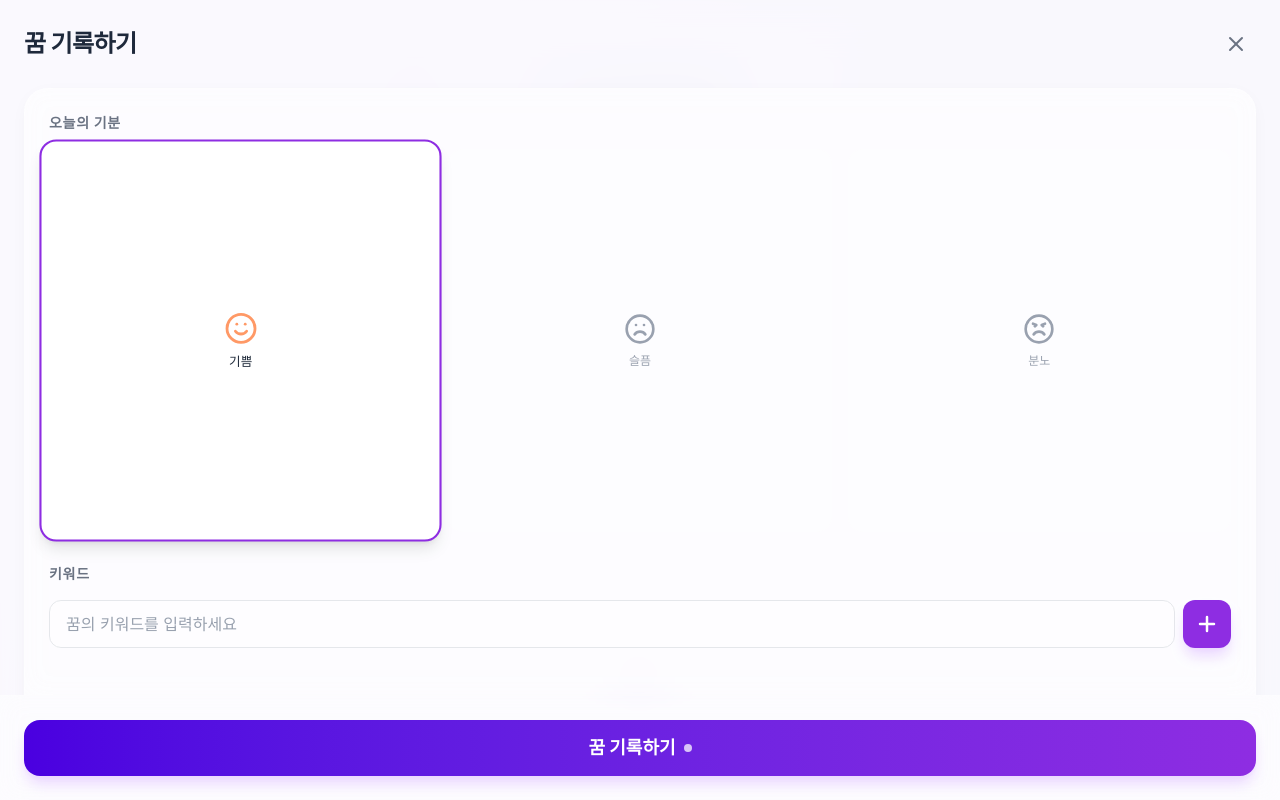
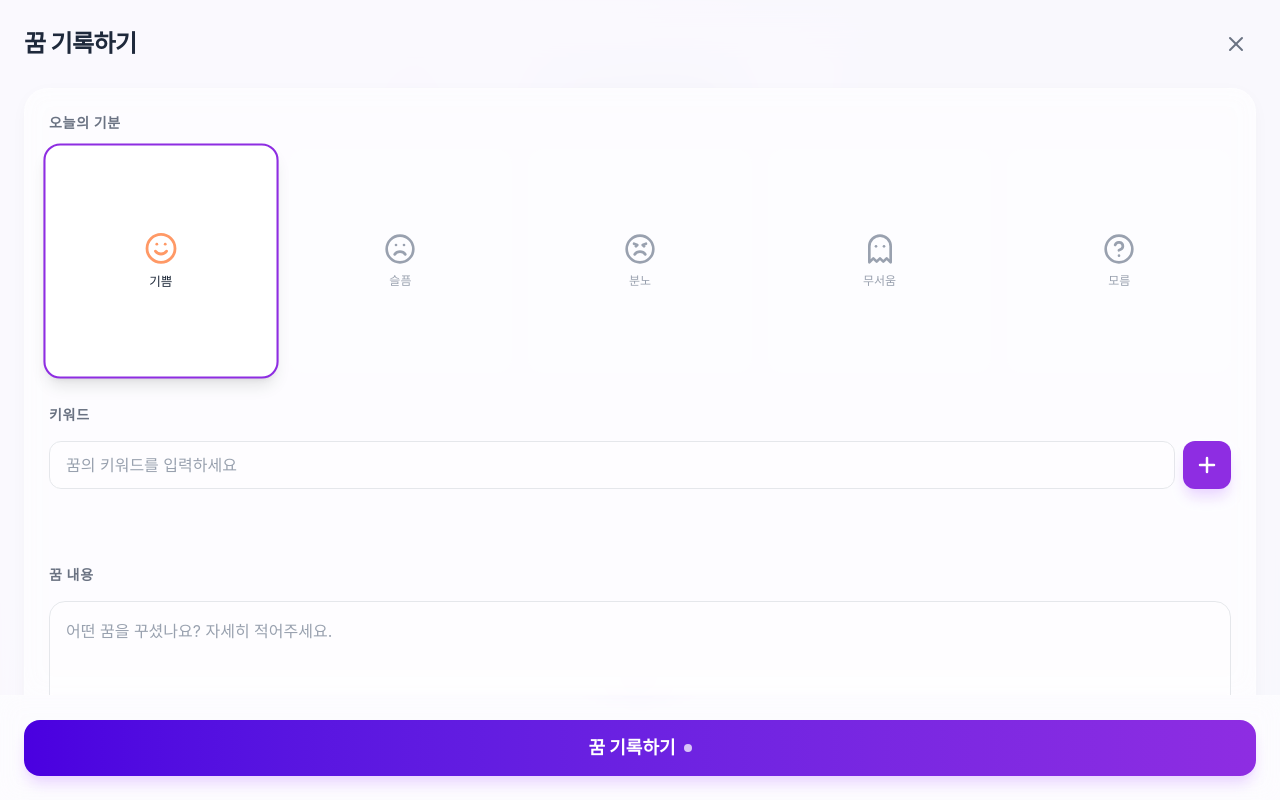
Before and after one commit to KU-DreamWeaver/DreamWeaber-Client, a React (Vite) app: page /record in a window 1280 px wide. Built offline with nearby package versions, Linux system fonts and the light colour scheme; a web font is replaced by a local one.

Commit message:
feat: Add Layout and DreamListCard components, refactor pages

```diff
--- a/src/App.tsx
+++ b/src/App.tsx
@@ -1,35 +1,12 @@
 import React from "react";
-import { Routes, Route, Navigate, Outlet } from "react-router-dom";
-import BottomNav from "./components/layout/BottomNav";
+import { Routes, Route, Navigate } from "react-router-dom";
 import CalendarPage from "./pages/CalendarPage";
 import ListPage from "./pages/ListPage";
 import RecordPage from "./pages/RecordPage";
 import AlarmPage from "./pages/AlarmPage";
 import MyPage from "./pages/MyPage";
 
-import Header from "./components/layout/Header";
-
-const Layout: React.FC = () => {
-  return (
-    // Desktop wrapper - fills entire viewport with gradient background
-    <div className="desktop-wrapper h-dvh w-full flex justify-center items-center overflow-hidden">
-      {/* Mobile container - centered on desktop, full screen on mobile */}
-      <div className="mobile-gradient w-full max-w-[430px] h-full md:h-[90vh] md:max-h-[850px] md:rounded-4xl relative overflow-hidden md:shadow-2xl md:border md:border-white/20 flex flex-col">
-        {/* Header */}
-        <Header />
-
-        {/* Content area */}
-        <div className="flex-1 overflow-y-auto scrollbar-hide relative w-full">
-          <Outlet />
-        </div>
-        {/* Bottom Navigation */}
-        <div className="shrink-0 z-50">
-          <BottomNav />
-        </div>
-      </div>
-    </div>
-  );
-};
+import Layout from "./components/layout/Layout";
 
 import { useAlarmScheduler } from "./hooks/useAlarmScheduler";
 import { Toaster } from "react-hot-toast";
--- /dev/null
+++ b/src/components/dream/DreamListCard.tsx
@@ -0,0 +1,65 @@
+import React from "react";
+import { motion } from "framer-motion";
+import { format } from "date-fns";
+import type { DreamRecord } from "../../types/dream";
+import { getEmotionConfig } from "../../constants/dream";
+
+interface DreamListCardProps {
+  dream: DreamRecord;
+  onClick: (dream: DreamRecord) => void;
+}
+
+const DreamListCard: React.FC<DreamListCardProps> = ({ dream, onClick }) => {
+  const emotionConfig = getEmotionConfig(dream.emotion);
+
+  return (
+    <motion.div
+      initial={{ opacity: 0, y: 20 }}
+      animate={{ opacity: 1, y: 0 }}
+      transition={{ duration: 0.3 }}
+      onClick={() => onClick(dream)}
+      className="bg-white rounded-2xl p-4 shadow-sm border border-gray-100 flex gap-4 cursor-pointer hover:shadow-md transition-shadow"
+    >
+      {/* Thumbnail */}
+      <div className="w-20 h-20 rounded-xl overflow-hidden shrink-0 bg-gray-100">
+        <img
+          src={
+            dream.imageUrl ||
+            "https://images.unsplash.com/photo-1517315003714-a071486bd9ea?q=80&w=2071&auto=format&fit=crop"
+          }
+          alt="Dream"
+          className="w-full h-full object-cover"
+        />
+      </div>
+
+      {/* Content */}
+      <div className="flex-1 min-w-0 flex flex-col justify-center">
+        <div className="flex items-center gap-2 mb-1">
+          <span className="text-xs font-medium text-gray-500">
+            {format(new Date(dream.createdAt), "yyyy. MM. dd")}
+          </span>
+          <span
+            className={`text-xs font-bold px-2 py-0.5 rounded-full ${emotionConfig.bg} ${emotionConfig.textColor}`}
+          >
+            {emotionConfig.label}
+          </span>
+        </div>
+        <h3 className="text-base font-bold text-gray-800 mb-1 truncate">
+          {dream.description}
+        </h3>
+        <div className="flex gap-1 overflow-hidden">
+          {dream.keywords.slice(0, 3).map((keyword) => (
+            <span
+              key={keyword}
+              className="text-xs text-gray-500 bg-gray-50 px-2 py-0.5 rounded-md whitespace-nowrap"
+            >
+              #{keyword}
+            </span>
+          ))}
+        </div>
+      </div>
+    </motion.div>
+  );
+};
+
+export default DreamListCard;
--- /dev/null
+++ b/src/components/layout/Layout.tsx
@@ -0,0 +1,28 @@
+import React from "react";
+import { Outlet } from "react-router-dom";
+import Header from "./Header";
+import BottomNav from "./BottomNav";
+
+const Layout: React.FC = () => {
+  return (
+    // Desktop wrapper - fills entire viewport with gradient background
+    <div className="desktop-wrapper h-dvh w-full flex justify-center items-center overflow-hidden">
+      {/* Mobile container - centered on desktop, full screen on mobile */}
+      <div className="mobile-gradient w-full max-w-[430px] h-full md:h-[90vh] md:max-h-[850px] md:rounded-4xl relative overflow-hidden md:shadow-2xl md:border md:border-white/20 flex flex-col">
+        {/* Header */}
+        <Header />
+
+        {/* Content area */}
+        <div className="flex-1 overflow-y-auto scrollbar-hide relative w-full">
+          <Outlet />
+        </div>
+        {/* Bottom Navigation */}
+        <div className="shrink-0 z-50">
+          <BottomNav />
+        </div>
+      </div>
+    </div>
+  );
+};
+
+export default Layout;
--- /dev/null
+++ b/src/constants/dream.ts
@@ -0,0 +1,58 @@
+import { Smile, Frown, Angry, Ghost, HelpCircle } from "lucide-react";
+import type { EmotionType } from "../types/dream";
+
+export interface EmotionConfig {
+  value: EmotionType;
+  label: string;
+  icon: React.ElementType;
+  color: string;     // Icon color
+  bg: string;        // Badge background
+  textColor: string; // Badge text color
+}
+
+export const EMOTIONS: EmotionConfig[] = [
+  {
+    value: "JOY",
+    label: "기쁨",
+    icon: Smile,
+    color: "text-[#FF9966]",
+    bg: "bg-yellow-100",
+    textColor: "text-yellow-700"
+  },
+  {
+    value: "SAD",
+    label: "슬픔",
+    icon: Frown,
+    color: "text-[#5B86E5]",
+    bg: "bg-blue-100",
+    textColor: "text-blue-700"
+  },
+  {
+    value: "ANGRY",
+    label: "분노",
+    icon: Angry,
+    color: "text-[#EF4444]",
+    bg: "bg-red-100",
+    textColor: "text-red-700"
+  },
+  {
+    value: "FEAR",
+    label: "무서움",
+    icon: Ghost,
+    color: "text-purple-500",
+    bg: "bg-purple-100",
+    textColor: "text-purple-700"
+  },
+  {
+    value: "MUMBLE",
+    label: "모름",
+    icon: HelpCircle,
+    color: "text-gray-500",
+    bg: "bg-gray-100",
+    textColor: "text-gray-700"
+  },
+];
+
+export const getEmotionConfig = (emotion: EmotionType) => {
+  return EMOTIONS.find((e) => e.value === emotion) || EMOTIONS[4]; // Default to MUMBLE
+};
--- a/src/features/record/RecordModal.tsx
+++ b/src/features/record/RecordModal.tsx
@@ -1,9 +1,10 @@
 import React, { useState } from "react";
 import { useForm, useWatch } from "react-hook-form";
-import { Plus, Smile, Frown, Angry, X } from "lucide-react";
+import { Plus, X } from "lucide-react";
 import { motion, AnimatePresence } from "framer-motion";
 import { useCreateDreamMutation } from "../../hooks/queries/useDream";
 import type { EmotionType, DreamRecord } from "../../types/dream";
+import { EMOTIONS } from "../../constants/dream";
 
 interface RecordModalProps {
   isOpen: boolean;
@@ -16,17 +17,6 @@ interface RecordFormValues {
   description: string;
   emotion: EmotionType;
 }
-
-const EMOTIONS: {
-  value: EmotionType;
-  label: string;
-  icon: React.ElementType;
-  color: string;
-}[] = [
-  { value: "JOY", label: "기쁨", icon: Smile, color: "text-[#FF9966]" },
-  { value: "SAD", label: "슬픔", icon: Frown, color: "text-[#5B86E5]" },
-  { value: "ANGRY", label: "분노", icon: Angry, color: "text-[#EF4444]" },
-];
 
 const RecordModal: React.FC<RecordModalProps> = ({
   isOpen,
--- a/src/pages/MyPage.tsx
+++ b/src/pages/MyPage.tsx
@@ -17,19 +17,19 @@ const MyPage: React.FC = () => {
     <div className="p-6 space-y-6 pb-24">
       {/* Profile Card */}
       <div className="glass-panel rounded-3xl p-6 relative overflow-hidden group bg-white/40">
-        <div className="absolute top-0 right-0 w-32 h-32 bg-gradient-to-br from-pink-300/30 to-purple-300/30 rounded-full blur-2xl -mr-10 -mt-10 pointer-events-none" />
+        <div className="absolute top-0 right-0 w-32 h-32 bg-linear-to-br from-pink-300/30 to-purple-300/30 rounded-full blur-2xl -mr-10 -mt-10 pointer-events-none" />
 
         <div className="flex items-center gap-5 relative z-10">
-          <div className="w-20 h-20 rounded-full bg-gradient-to-br from-[var(--primary)] to-[var(--secondary)] p-[3px] shadow-lg shadow-pink-200">
+          <div className="w-20 h-20 rounded-full bg-linear-to-br from-(--primary) to-(--secondary) p-[3px] shadow-lg shadow-pink-200">
             <div className="w-full h-full rounded-full bg-white/90 flex items-center justify-center backdrop-blur-sm">
-              <User size={32} className="text-[var(--primary)]" />
+              <User size={32} className="text-(--primary)" />
             </div>
           </div>
           <div>
-            <h2 className="text-xl font-bold text-[var(--text-primary)] mb-1">
+            <h2 className="text-xl font-bold text-(--text-primary) mb-1">
               드림웨버
             </h2>
-            <p className="text-sm text-[var(--text-secondary)] font-medium">
+            <p className="text-sm text-(--text-secondary) font-medium">
               dreamer@example.com
             </p>
           </div>
@@ -46,13 +46,13 @@ const MyPage: React.FC = () => {
             }`}
           >
             <div className="w-12 h-12 rounded-2xl bg-white/60 flex items-center justify-center shadow-sm group-hover:scale-105 transition-transform duration-200 border border-white/50">
-              <item.icon size={22} className="text-[var(--primary)]" />
+              <item.icon size={22} className="text-(--primary)" />
             </div>
             <div className="flex-1">
-              <p className="font-bold text-[var(--text-primary)] text-[15px]">
+              <p className="font-bold text-(--text-primary) text-[15px]">
                 {item.label}
               </p>
-              <p className="text-xs text-[var(--text-secondary)] mt-0.5">
+              <p className="text-xs text-(--text-secondary) mt-0.5">
                 {item.description}
               </p>
             </div>
```
Also changed, not shown: src/pages/ListPage.tsx (+5 -56 lines).
